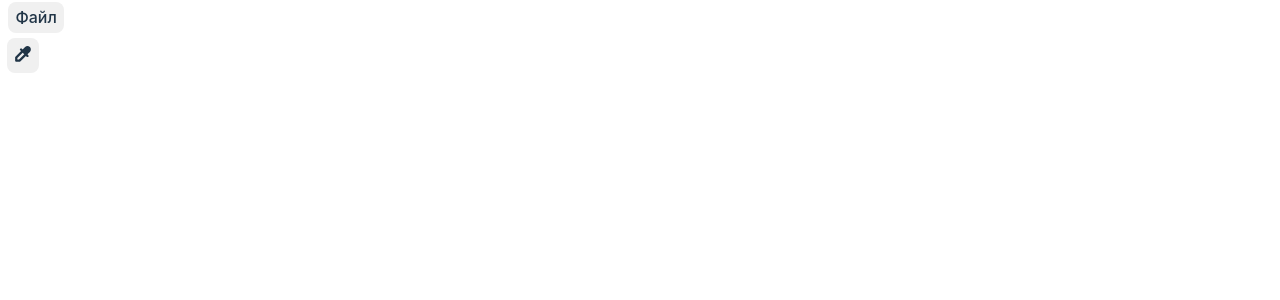
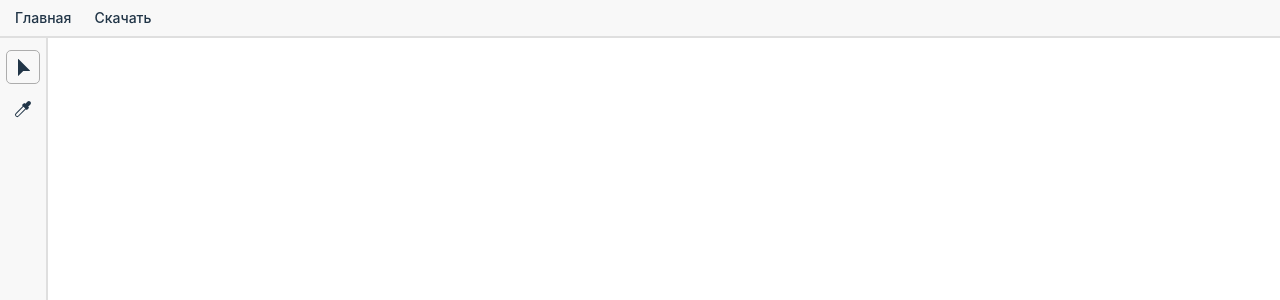
Before and after one commit to wtf403/6sem-image-processing, a React (Vite) app: page /editor in a window 1280 px wide. Shown: the top 300 px of the page. Built offline with nearby package versions, Linux system fonts and the light colour scheme.

Commit message:
update centre zoom inside workspace, add not working input range, download button

```diff
--- a/src/components/ButtonIcon/ButtonIcon.css
+++ b/src/components/ButtonIcon/ButtonIcon.css
@@ -1,13 +1,34 @@
 .button-icon {
-    padding: 0.4em;
-    line-height: 1;
+    padding: 0.5em;
+    line-height: 0.8;
+    border-radius: 5px;
+    font-size: 14px;
     /* font-size: 0.9em; */
-    background-color: #111111;
+    color: #ffffffcc;
+    background-color: #11111100;
+    transition: all 200ms ease;
+    &:focus {
+        outline: 0px auto -webkit-focus-ring-color;
+      }
+    &:hover {
+      color: white;
+      border-color: #ffffff;
+    }
+}
+
+.button-icon--active {
+  border: 1px solid #adadad;
+  background-color: #d4d4d4;
 }
 
 @media (prefers-color-scheme: light) {
     .button-icon {
       color: #213547;
-      background-color: #f0f0f0;
+      background-color: #e4e4e400;
+      &:hover {
+        color: rgb(0, 0, 0);
+        background-color: #e7e7e7aa;
+        border-color: #353535;
+      }
     }
   }
--- a/src/components/ButtonIcon/ButtonIcon.jsx
+++ b/src/components/ButtonIcon/ButtonIcon.jsx
@@ -1,13 +1,25 @@
 import React from 'react';
+import { Link } from 'react-router-dom';
 import './ButtonIcon.css';
 
-const ButtonIcon = ({ label, title, children }) => {
-
+const ButtonIcon = ({ title, children, onClick, active, link }) => {
   return (
-    <button className="button-icon">
+    !link ?
+    <button
+      className={active ? "button-icon button-icon--active" : "button-icon"}
+      onClick={onClick}
+    >
         {title&&<span className="visually-hidden">{title}</span>}
         {children}
-    </button>
+    </button> :
+    <Link
+      className={active ? "button-icon button-icon--active" : "button-icon"}
+      to={{
+        pathname: link,
+      }}
+    >
+      {children}
+    </Link>
   );
 };
 
--- a/src/index.css
+++ b/src/index.css
@@ -55,7 +55,7 @@ button:hover {
 }
 button:focus,
 button:focus-visible {
-  outline: 0.5px auto -webkit-focus-ring-color;
+  outline: 1px auto -webkit-focus-ring-color;
 }
 
 .actions {
--- a/src/pages/Editor/Editor.css
+++ b/src/pages/Editor/Editor.css
@@ -1,7 +1,7 @@
 .editor {
     display: grid;
     grid-template-rows: 38px 1fr auto 28px;
-    grid-template-columns: 46px 1fr;
+    grid-template-columns: 48px 1fr;
     height: 100vh;
   }
 
@@ -9,7 +9,10 @@
     grid-row: 1 / 2;
     grid-column: 1 / 3;
     padding: 2px 8px;
-    margin-bottom: 2px;
+    display: flex;
+    gap: 8px;
+    align-items: center;
+    border-bottom: 2px solid rgba(0,0,0,.1);
   }
 
   .editor__tool-panel {
@@ -18,13 +21,28 @@
     display: flex;
     flex-direction: column;
     align-items: center;
+    padding: 12px 16px;
+    gap: 8px;
+    background-color: rgb(28, 28, 28);
+    border-right: 2px solid rgba(0,0,0,.1);
   }
 
   .editor__status-bar {
+    position: relative;
     grid-row: 4 / 5;
     grid-column: 1 / 3;
     display: flex;
     gap: 12px;
+    font-size: 12px;
+    align-items: center;
+    padding: 4px 20px 4px 60px;
+    border-top: 2px solid rgba(0,0,0,.1);
+  }
+
+  .workspace {
+    overflow: hidden;
+    height: calc(100vh - 38px - 28px);
+    width: calc(100vw - 48px);
   }
 
 .workspace__canvas {
@@ -55,12 +73,35 @@
     width: 18px;
 }
 
+.workspace__canvas--pipette {
+  cursor: crosshair;
+}
+
 @media (prefers-color-scheme: light) {
     .tool-panel__icon {
       fill: #213547;
+    }
+
+    .editor__tool-panel {
+      background-color: rgb(248, 248, 248);
+      border-right: 2px solid rgba(0,0,0,.1);
+    }
+    .editor__status-bar {
+      background-color: rgb(248, 248, 248);
+    }
+    .editor__menu-bar {
+      background-color: rgb(248, 248, 248);
     }
   }
 .status-bar__color {
     width: 20px;
     height: 20px;
+    border-radius: 2px;
 }
+.coordinates {
+  font-size: 10px;
+  opacity: 0.7;
+  position: fixed;
+  right: 4px;
+  bottom: 4px;
+}
--- a/src/pages/Editor/Editor.jsx
+++ b/src/pages/Editor/Editor.jsx
@@ -4,16 +4,17 @@ import './Editor.css';
 
 import ButtonIcon from '../../components/ButtonIcon/ButtonIcon'
 
-const Editor = ({imageData}) => {
+const Editor = () => {
     const { image, setImage } = useContext(ImageContext);
+
+    const [pipetteActive, setPipetteActive] = useState(false);
     const [pipetteColor, setPipetteColor] = useState("");
+    const [cursor, setCursor] = useState({x: 0, y: 0});
 
     const [width, setWidth] = useState(0);
     const [height, setHeight] = useState(0);
     const [fileSize, setFileSize] = useState(0);
-    const [naturalWidth, setNaturalWidth] = useState(0);
-    const [colorDepth, setColorDepth] = useState(0);
-    const [date, setDate] = useState(null);
+    const [scaleFactor, setScaleFactor] = useState(1);
 
     const imageObj = new Image();
     imageObj.src = image;
@@ -24,29 +25,37 @@ const Editor = ({imageData}) => {
     useEffect(() => {
         if (!image) return;
 
+        const workspace = document.querySelector('.workspace');
+        const workspaceWidth = workspace.offsetWidth;
+        const workspaceHeight = workspace.offsetHeight;
+        const maxWidth = workspaceWidth - 100;
+        const maxHeight = workspaceHeight - 100;
+
+        const widthScale = maxWidth / imageObj.width;
+        const heightScale = maxHeight / imageObj.height;
+        setScaleFactor(Math.min(widthScale, heightScale));
+        console.log(scaleFactor)
+        const scaledWidth = imageObj.width * scaleFactor;
+        const scaledHeight = imageObj.height * scaleFactor;
+        console.log(maxWidth,maxHeight,widthScale,heightScale, scaleFactor)
+
         imageObj.crossOrigin = 'anonymous';
+        const canvasElement = canvas.current;
+        context.current = canvasElement.getContext('2d');
 
-        const canvasElement = canvas.current;
-        canvasElement.width = imageObj.width;
-        canvasElement.height = imageObj.height;
-
-        context.current = canvasElement.getContext('2d');
-        context.current.drawImage(imageObj, 0, 0);
+        canvasElement.width = workspaceWidth;
+        canvasElement.height = workspaceHeight;
+        context.current.drawImage(imageObj, (maxWidth - scaledWidth) / 2 + 50, (maxHeight - scaledHeight) / 2 + 50, scaledWidth, scaledHeight);
+        setWidth(scaledWidth);
+        setHeight(scaledHeight);
 
         imageObj.onload = () => {
-            setWidth(imageObj.width);
-            setHeight(imageObj.height);
+            // setWidth(imageObj.width);
+            // setHeight(imageObj.height);
             setFileSize(Math.floor(imageObj.src.length/1024*0.77));
-            setNaturalWidth(imageObj.naturalWidth);
-
-            const imageData = context.current.getImageData(0, 0, imageObj.width, imageObj.height);
-            const colorDepth = imageData.data.length / (imageObj.width * imageObj.height);
-            setColorDepth(colorDepth);
-
-            setDate(imageObj.lastModified);
         };
 
-    }, [image]);
+    }, [image, scaleFactor]);
 
     const handleCanvasClick = (event) => {
         const canvasRef = canvas.current;
@@ -55,48 +64,87 @@ const Editor = ({imageData}) => {
         const y = event.nativeEvent.offsetY;
         const pixelData = context.getImageData(x, y, 1, 1).data;
         const color = `rgb(${pixelData[0]}, ${pixelData[1]}, ${pixelData[2]})`;
-        console.log('Выбранный цвет:', color);
-        setPipetteColor(color);
-      };
+        pipetteActive && console.log('Выбранный цвет:', color);
+        pipetteActive && setPipetteColor(color);
+    };
+
+    function handleMouseMove(e) {
+        const rect = canvas.current.getBoundingClientRect();
+        setCursor({
+           x: e.clientX - rect.left,
+           y: e.clientY - rect.top
+        });
+    }
+
+    const handleDownload = () => {
+        const url = canvas.current.toDataURL();
+        console.log(url)
+        const a = document.createElement('a');
+        document.body.appendChild(a);
+        a.href = url;
+        a.download = 'canvas.png';
+        a.click();
+        document.body.removeChild(a);
+    };
+
+    const handleScaleChange = (event) => {
+        const newScaleFactor = parseFloat(event.target.value);
+        setScaleFactor(newScaleFactor);
+        const scaledWidth = imageObj.width * scaleFactor;
+        const scaledHeight = imageObj.height * scaleFactor;
+        const canvasElement = canvas.current;
+        canvasElement.width = scaledWidth;
+        canvasElement.height = scaledHeight;
+        context.current.drawImage(imageObj, (maxWidth - scaledWidth) / 2, (maxHeight - scaledHeight + 50) / 2, scaledWidth, scaledHeight);
+
+    };
 
     return (
         <section className="editor">
             <div className="editor__menu-bar">
-                <ButtonIcon>
-                    Файл
+                <ButtonIcon link="/">
+                    Главная
+                </ButtonIcon>
+                <ButtonIcon title="Скачать" onClick={handleDownload}>
+                    Скачать
                 </ButtonIcon>
             </div>
             <div className="editor__tool-panel tool-panel">
-                <ButtonIcon title="Пипетка">
-                    <svg className="tool-panel__icon" viewBox="0 0 96 96" xmlns="http://www.w3.org/2000/svg"><title/><path d="M90,24.0217a17.9806,17.9806,0,0,0-5.2969-12.7968,18.5331,18.5331,0,0,0-25.6054,0L46.23,24.0972,41.9121,19.78a5.9994,5.9994,0,1,0-8.4844,8.4844l4.3184,4.3184L7.7578,62.5647A5.9956,5.9956,0,0,0,6,66.8069V83.9221a5.9966,5.9966,0,0,0,6,6H29.1152a5.9956,5.9956,0,0,0,4.2422-1.7578L63.34,58.176l4.3184,4.3184A5.9994,5.9994,0,0,0,76.1426,54.01L71.825,49.6924,84.6973,36.8245A17.9861,17.9861,0,0,0,90,24.0217Zm-63.3691,53.9H18V69.2913L46.2305,41.0667l8.625,8.625Z"/></svg>
+                <ButtonIcon title="Пипетка" onClick={()=>{setPipetteActive(false)}} active={!pipetteActive}>
+                    <svg className="tool-panel__icon"  role="img" fill="currentColor" viewBox="0 0 18 18" id="SSelect18N-icon" width="18" height="18" aria-hidden="true" aria-label="" focusable="false"><path fillRule="evenodd" d="M4.252,1.027A.25.25,0,0,0,4,1.277V17.668a.25.25,0,0,0,.252.25.246.246,0,0,0,.175-.074L9.262,13h6.5a.25.25,0,0,0,.176-.427L4.427,1.1A.246.246,0,0,0,4.252,1.027Z"></path></svg>                </ButtonIcon>
+                <ButtonIcon title="Пипетка" onClick={()=>{setPipetteActive(!pipetteActive)}} active={pipetteActive}>
+                    <svg className="tool-panel__icon" role="img" fill="currentColor" viewBox="0 0 18 18" id="SSampler18N-icon" width="18" height="18" aria-hidden="true" aria-label="" focusable="false"><path fillRule="evenodd" d="M11.228,8.519,4.116,15.631a1.235,1.235,0,1,1-1.747-1.747L9.481,6.772Zm3.636-7.466a1.8,1.8,0,0,0-1.273.527L11.328,3.843l-.707-.707a.5.5,0,0,0-.707,0L8.234,4.817a.5.5,0,0,0,0,.707l.54.54L1.662,13.177a2.235,2.235,0,1,0,3.161,3.161l7.113-7.112.54.54a.5.5,0,0,0,.707,0l1.681-1.68a.5.5,0,0,0,0-.707l-.707-.707L16.42,4.409a1.8,1.8,0,0,0,0-2.546l-.283-.283a1.8,1.8,0,0,0-1.273-.527Z"></path></svg>
                 </ButtonIcon>
             </div>
             <div className="editor__workspace workspace">
-                <canvas className="workspace__canvas" ref={canvas} onClick={handleCanvasClick} />
+                <canvas className={pipetteActive?"workspace__canvas workspace__canvas--pipette":"workspace__canvas"} ref={canvas} onClick={handleCanvasClick}  onMouseMove={handleMouseMove} />
             </div>
             {image &&
                 <div className="editor__status-bar status-bar">
                     <span>
                         Разрешение: {width} x {height} пикселей
                     </span>
-
-                    <span>
-                        Естественное разрешение: {naturalWidth} ппи
-                    </span>
-
                     <span>
                         Размер файла: {fileSize} Кбайт
                     </span>
-
-                    <span>
-                        Глубина цвета: {colorDepth}
+                    {pipetteActive &&
+                        <>
+                            <span>
+                                Цвет: {pipetteColor}
+                            </span>
+                            <div className="status-bar__color" style={{backgroundColor: pipetteColor}}></div>
+                        </>
+                    }
+                    <input
+                        type="range"
+                        min="12"
+                        max="300"
+                        value={scaleFactor * 100}
+                        onChange={handleScaleChange}
+                    />
+                    <span className="coordinates">
+                        Координаты: x {cursor.x}; y {cursor.y}
                     </span>
-
-                    <span>
-                        Дата загрузки: {date ? new Date(date).toLocaleString() : ''}
-                    </span>
-
-                    <div className="status-bar__color" style={{backgroundColor: pipetteColor}}></div>
                 </div>
             }
         </section>
```
Also changed, not shown: src/pages/Home/Home.jsx (+11 -5 lines), src/assets/pipette.svg.
